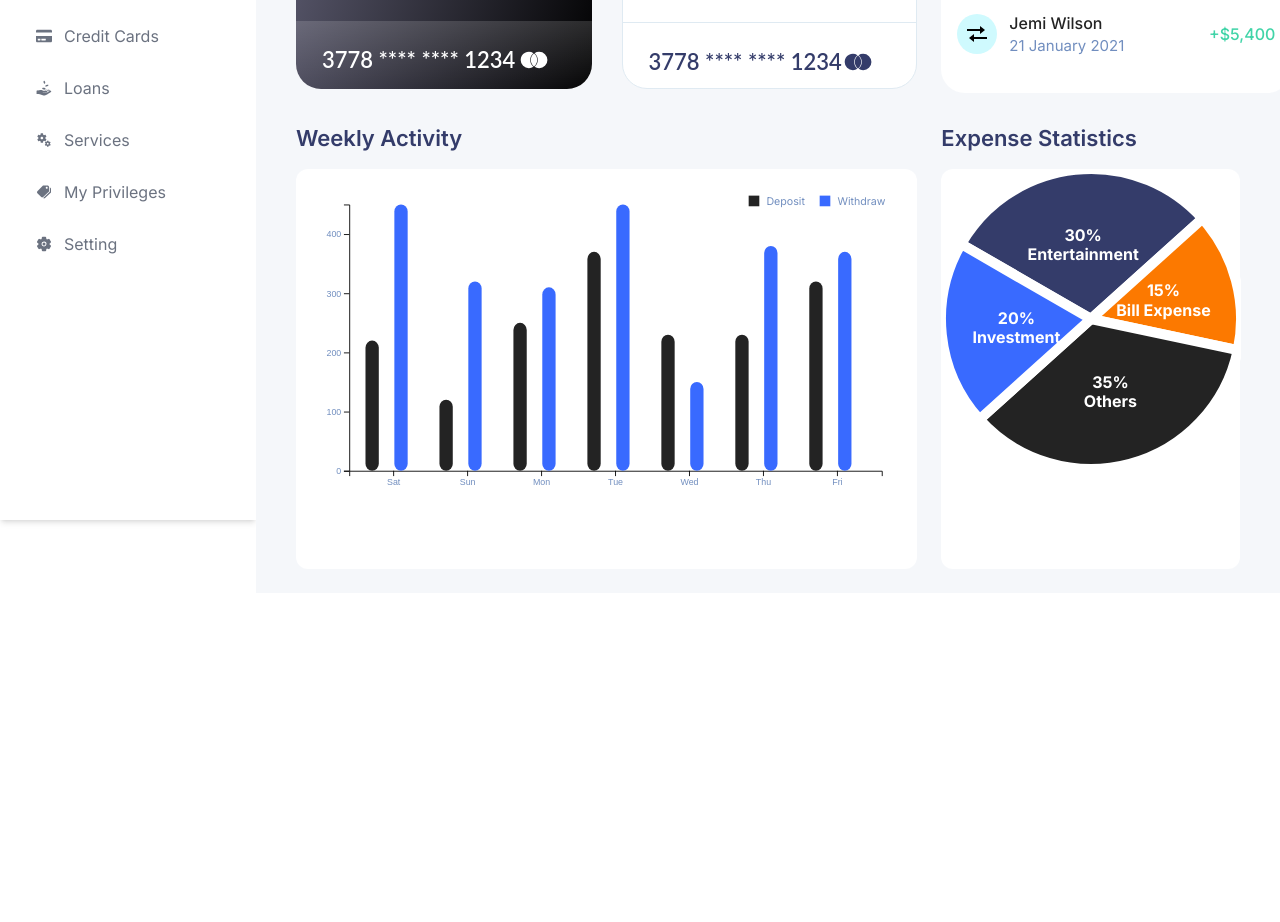
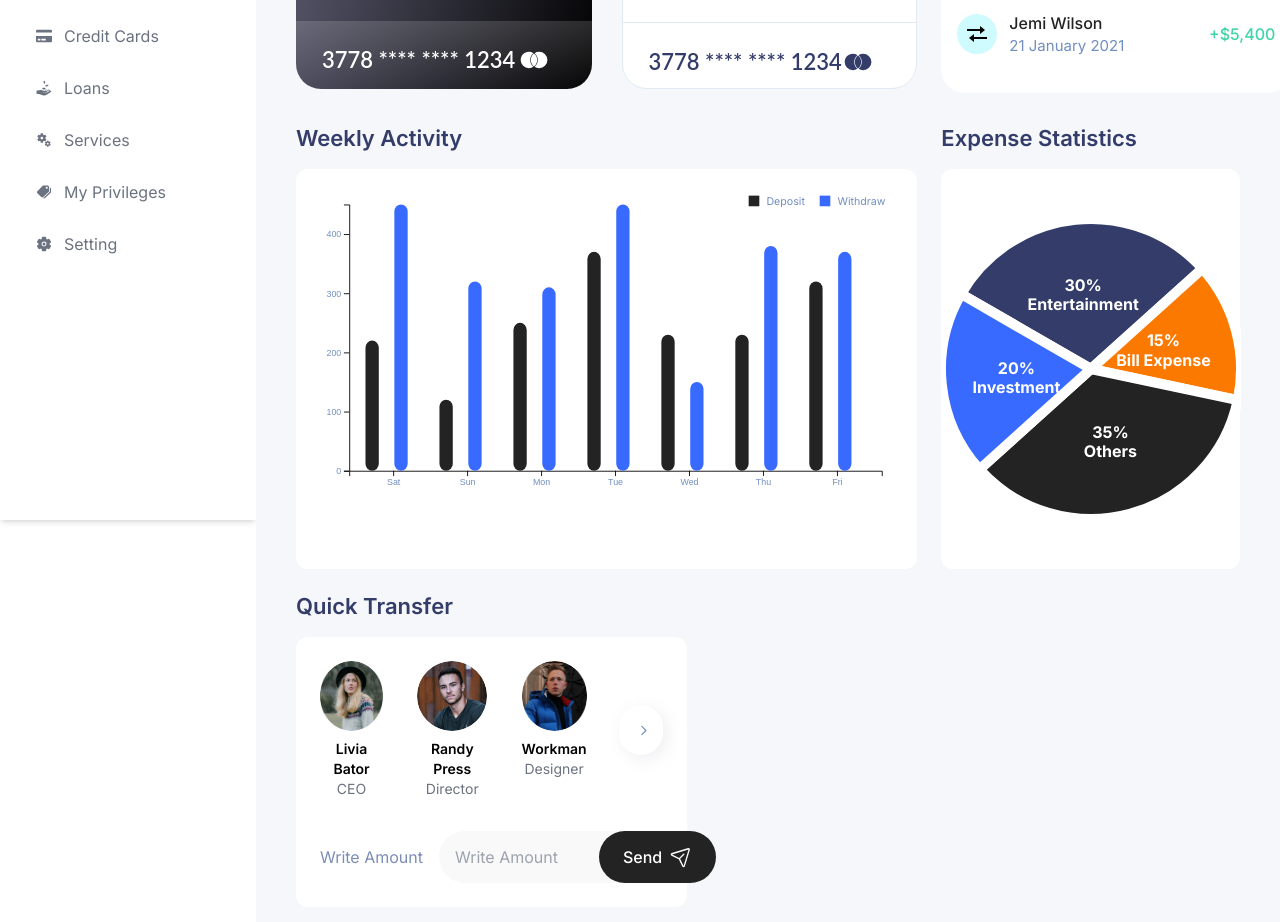
Before and after one commit to divyatiwari5/FinanceManagement, a React (Create React App) app: page /dashboard in a window 1280 px wide. Shown: the part 280-1202 px from the top of the page. Before the commit the page ends 873 px from the top, so only its background shows below. Built offline with nearby package versions, Linux system fonts and the light colour scheme.

Commit message:
Quick history section

```diff
--- a/src/components/ExpenseStatistics/ExpenseStatistics.tsx
+++ b/src/components/ExpenseStatistics/ExpenseStatistics.tsx
@@ -107,7 +107,7 @@ export const ExpenseStatistics = () => {
         Expense Statistics
       </h2>
       <div className="flex flex-col items-center bg-white rounded-xl h-[calc(100%-44px)]">
-        <svg ref={svgRef}></svg>
+        <svg ref={svgRef} className="m-auto"></svg>
       </div>
     </div>
   );
--- /dev/null
+++ b/src/components/QuickTransfer/QuickTransfer.tsx
@@ -0,0 +1,82 @@
+import { colors } from "../../style/global/colors";
+import { CaretRight, PaperPlaneTilt } from "@phosphor-icons/react";
+import { useState } from "react";
+
+interface TransferContact {
+  name: string;
+  role: string;
+  avatar: string;
+}
+
+const contacts: TransferContact[] = [
+  {
+    name: "Livia Bator",
+    role: "CEO",
+    avatar: "/assets/person1.png",
+  },
+  {
+    name: "Randy Press",
+    role: "Director",
+    avatar: "/assets/person2.png",
+  },
+  {
+    name: "Workman",
+    role: "Designer",
+    avatar: "/assets/person3.png",
+  },
+];
+
+export const QuickTransfer = () => {
+  const [amount, setAmount] = useState("");
+
+  return (
+    <div className="h-full">
+      <h2 className="text-[22px] leading-[26px] text-primaryIndigo font-semibold text-left mb-[18px]">
+        Quick Transfer
+      </h2>
+      <div className="bg-white rounded-xl p-6 h-[calc(100%-44px)]">
+        <div className="flex gap-8 mb-8">
+          {contacts.map((contact, index) => (
+            <div key={index} className="flex flex-col items-center">
+              <img
+                src={contact.avatar}
+                alt={contact.name}
+                className="w-[70px] h-[70px] rounded-full mb-2"
+              />
+              <p className="font-semibold text-sm">{contact.name}</p>
+              <p className="text-gray-500 text-sm">{contact.role}</p>
+            </div>
+          ))}
+          <div className="bg-white rounded-3xl shadow-[4px_4px_18px_-2px_rgba(231,228,232,0.8)] h-[50px] w-[50px] content-center m-auto">
+            <CaretRight
+              size={13}
+              className="ml-[18px]"
+              color={colors.primaryBlue}
+              weight="bold"
+            />
+          </div>
+        </div>
+
+        <div className="flex gap-4 items-center">
+          <label className="text-[#7C8DB5] text-base whitespace-nowrap">
+            Write Amount
+          </label>
+
+          <div className="flex items-center gap-4 bg-[#F9F9F9] rounded-[50px] pl-4">
+            <input
+              type="number"
+              value={amount}
+              onChange={(e) => setAmount(e.target.value)}
+              placeholder="Write Amount"
+              className="flex-1 py-3 bg-transparent w-32 focus:outline-none text-[#7C8DB5]"
+            />
+            <button className="bg-primaryBlack text-white rounded-[50px] px-6 py-[14px] font-medium flex items-center gap-2">
+              Send
+              <PaperPlaneTilt size={22} />
+            </button>
+          </div>
+        </div>
+      </div>
+    </div>
+  );
+};
--- a/src/pages/Dashboard.tsx
+++ b/src/pages/Dashboard.tsx
@@ -5,6 +5,7 @@ import { BsCreditCard } from "react-icons/bs";
 import { FaPaypal } from "react-icons/fa";
 import { BiTransfer } from "react-icons/bi";
 import { ExpenseStatistics } from "../components/ExpenseStatistics/ExpenseStatistics";
+import { QuickTransfer } from "../components/QuickTransfer/QuickTransfer";
 
 const Dashboard = () => {
   const cards = [
@@ -56,14 +57,21 @@ const Dashboard = () => {
       </div>
 
       {/* Weekly Activity and Expense Statistics Section */}
-      <div className="grid grid-cols-3 gap-6">
+      <div className="grid grid-cols-3 gap-6 mb-6">
         <div className="col-span-2">
           <WeeklyActivity />
         </div>
+        <div className="col-span-1">
+          <ExpenseStatistics />
+        </div>
+      </div>
 
-        <div className="col-span-1">
-          {/* Add Expense Statistics content here */}
-          <ExpenseStatistics />
+      {/* Quick Transfer and Balance History Section */}
+      <div className="grid grid-cols-7 gap-6">
+        <div className="col-span-3">
+          <QuickTransfer />
+        </div>
+        <div className="col-span-4">
         </div>
       </div>
     </div>
```
